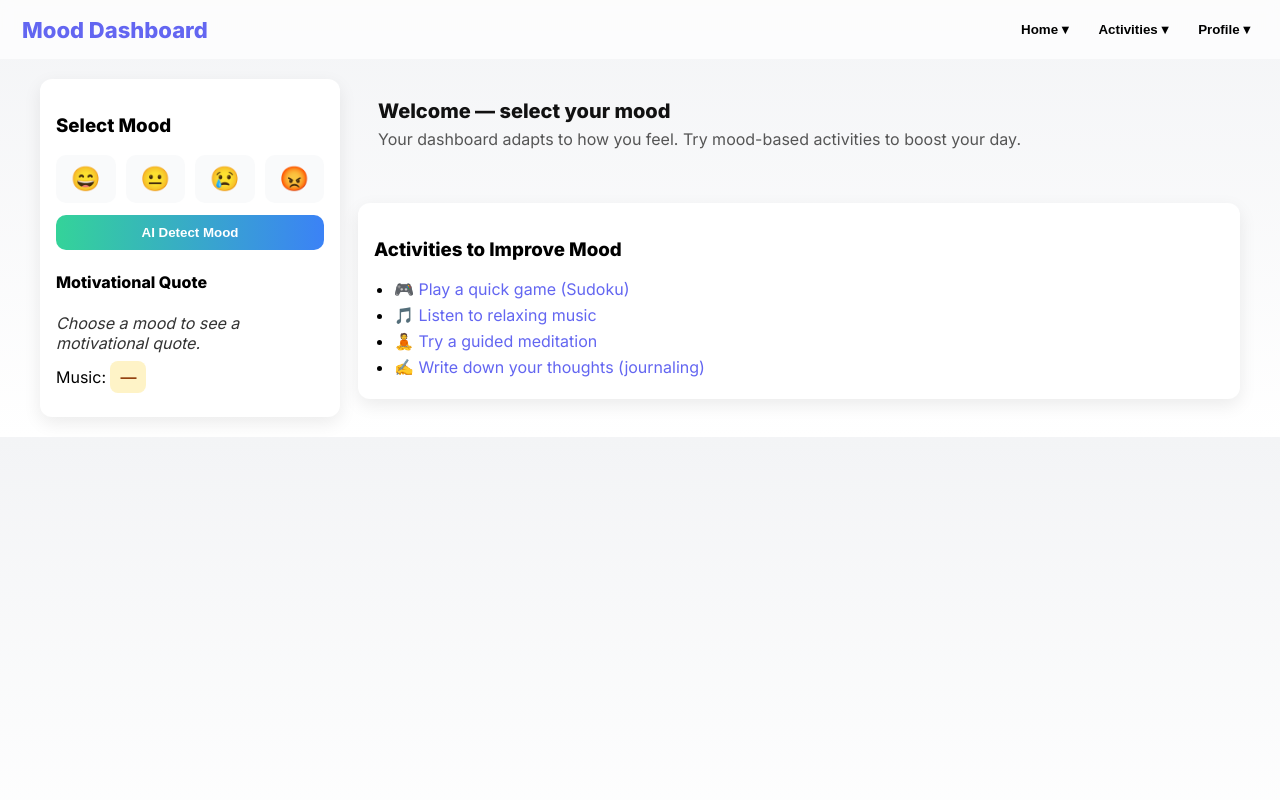
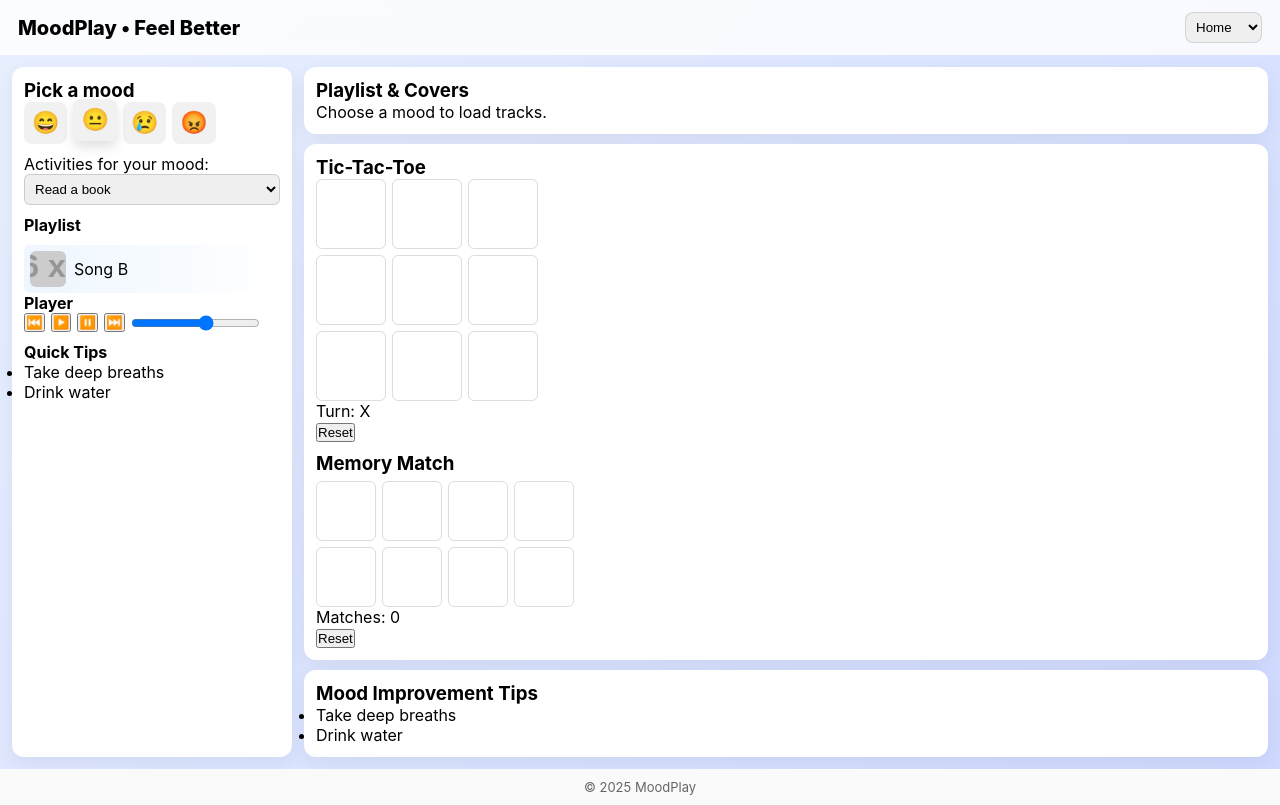
Before and after one commit to PreethiKonada/Challenge, a plain HTML site: page index.html in a window 1280 px wide. Drawn offline with Linux system fonts and the light colour scheme; placeholder pictures from the web are drawn by us.

Commit message:
Update index.html

```diff
--- a/index.html
+++ b/index.html
@@ -3,151 +3,140 @@
 <head>
 <meta charset="utf-8" />
 <meta name="viewport" content="width=device-width,initial-scale=1" />
-  <title>Mood Dashboard</title>
-  <link href="https://fonts.googleapis.com/css2?family=Inter:wght@400;600;800&display=swap" rel="stylesheet">
+<title>MoodPlay — Mood Dashboard</title>
 <style>
-    :root{
-      --bg1:#f3f4f6;
-      --bg2:#ffffff;
-      --accent:#6366f1;
-    }
-    body{
-      margin:0;
-      font-family:Inter,system-ui;
-      background:linear-gradient(180deg,var(--bg1),var(--bg2));
-      transition:background 0.6s ease;
-    }
-    header{
-      display:flex;align-items:center;justify-content:space-between;padding:14px 22px;
-      background:rgba(255,255,255,0.7);backdrop-filter:blur(6px);position:sticky;top:0;z-index:20;
-    }
-    .logo{font-weight:800;font-size:22px;color:var(--accent)}
-    nav{display:flex;gap:14px}
-    .dropdown{position:relative}
-    .dropbtn{border:none;background:transparent;font-weight:600;cursor:pointer;padding:8px}
-    .dropdown-content{position:absolute;top:40px;left:0;background:#fff;box-shadow:0 8px 24px rgba(0,0,0,0.1);border-radius:8px;display:none;min-width:150px}
-    .dropdown-content a{display:block;padding:8px 10px;text-decoration:none;color:#111}
-    .dropdown-content a:hover{background:#f3f4f6}
-    .dropdown:hover .dropdown-content{display:block}
-
-    main{max-width:1200px;margin:20px auto;padding:0 18px;display:grid;grid-template-columns:300px 1fr;gap:18px}
-    .panel{background:#fff;border-radius:12px;box-shadow:0 6px 18px rgba(0,0,0,0.08);padding:16px}
-    .moods{display:flex;gap:10px;margin-top:10px}
-    .mood-btn{font-size:24px;padding:10px;border:none;border-radius:10px;cursor:pointer;flex:1;background:#f9fafb}
-    .mood-btn.active{background:var(--accent);color:#fff}
-    .ai-btn{margin-top:12px;padding:10px;width:100%;border:none;border-radius:10px;background:linear-gradient(90deg,#34d399,#3b82f6);color:#fff;font-weight:600;cursor:pointer}
-
-    .card{background:#fff;border-radius:12px;box-shadow:0 6px 18px rgba(0,0,0,0.08);padding:16px;margin-bottom:18px}
-    .hero{padding:20px;border-radius:12px;margin-bottom:18px;color:#111;transition:background 0.6s ease}
-    .hero h1{margin:0;font-size:20px}
-    .hero p{margin-top:6px;color:#555}
-
-    .quotes{font-style:italic;margin-top:12px;color:#333}
-    .music a{display:inline-block;margin-top:8px;padding:6px 10px;border-radius:8px;text-decoration:none;background:#fef3c7;color:#92400e;font-weight:600}
-
-    .activities ul{padding-left:20px;margin:0}
-    .activities li{margin-bottom:6px}
-    .activities a{color:var(--accent);text-decoration:none}
+  *{box-sizing:border-box;margin:0;padding:0}
+  body{font-family:Inter,system-ui,Arial;min-height:100vh;display:flex;flex-direction:column}
+  header{display:flex;align-items:center;justify-content:space-between;padding:12px 18px;background:rgba(255,255,255,0.8);backdrop-filter:blur(6px)}
+  .logo{font-weight:800;font-size:20px}
+  nav select{padding:6px;border-radius:8px;border:1px solid rgba(11,19,32,0.12)}
+  main{flex:1;display:grid;grid-template-columns:280px 1fr;gap:12px;padding:12px}
+  .panel{background:#fff;border-radius:12px;padding:12px;box-shadow:0 6px 20px rgba(0,0,0,0.06)}
+  .moods{display:flex;gap:6px;flex-wrap:wrap}
+  .mood-btn{font-size:22px;padding:8px;border-radius:8px;background:#f1f1f1;border:0;cursor:pointer}
+  .mood-btn.active{transform:translateY(-3px);box-shadow:0 6px 12px rgba(0,0,0,0.12)}
+  .dropdown-activities{margin-top:10px}
+  .dropdown-activities select{padding:6px;border-radius:6px;border:1px solid rgba(0,0,0,0.15);width:100%}
+  .music-list{margin-top:10px}
+  .track{display:flex;gap:8px;align-items:center;padding:6px;border-radius:6px;cursor:pointer}
+  .track:hover{background:#f6f6f6}
+  .track.active{background:linear-gradient(90deg,#eef6ff,#fff)}
+  .cover{width:36px;height:36px;border-radius:6px;object-fit:cover}
+  .games,.tips{margin-top:10px}
+  .ttt-grid{display:grid;grid-template-columns:repeat(3,70px);gap:6px}
+  .cell{width:70px;height:70px;background:#fff;border:1px solid #ddd;border-radius:6px;display:flex;align-items:center;justify-content:center;font-size:24px;cursor:pointer}
+  .mem-grid{display:grid;grid-template-columns:repeat(4,60px);gap:6px;margin-top:6px}
+  .card-mem{width:60px;height:60px;border-radius:6px;background:#fff;display:flex;align-items:center;justify-content:center;font-size:20px;cursor:pointer;border:1px solid #ddd}
+  footer{text-align:center;padding:10px;font-size:13px;color:#666;background:#fafafa}
+  .loader{position:fixed;left:50%;top:50%;transform:translate(-50%,-50%);width:40px;height:40px;border-radius:50%;border:4px solid rgba(0,0,0,0.06);border-top-color:#0077ff;animation:spin 1s linear infinite;display:none;z-index:60}
+  @keyframes spin{to{transform:translate(-50%,-50%) rotate(360deg)}}
 </style>
 </head>
 <body>
 <header>
-    <div class="logo">Mood Dashboard</div>
+  <div class="logo">MoodPlay • Feel Better</div>
   <nav>
-      <div class="dropdown">
-        <button class="dropbtn">Home ▾</button>
-        <div class="dropdown-content">
-          <a href="#dashboard">Dashboard</a>
-          <a href="#moods">Moods</a>
-        </div>
-      </div>
-      <div class="dropdown">
-        <button class="dropbtn">Activities ▾</button>
-        <div class="dropdown-content">
-          <a href="#games">Games</a>
-          <a href="#music">Music</a>
-        </div>
-      </div>
-      <div class="dropdown">
-        <button class="dropbtn">Profile ▾</button>
-        <div class="dropdown-content">
-          <a href="#settings">Settings</a>
-          <a href="#logout">Logout</a>
-        </div>
-      </div>
+    <select onchange="navigate(this.value)">
+      <option value="home">Home</option>
+      <option value="music">Music</option>
+      <option value="games">Games</option>
+      <option value="tips">Tips</option>
+    </select>
   </nav>
 </header>
 
 <main>
   <aside class="panel">
-      <h3>Select Mood</h3>
+    <h3>Pick a mood</h3>
     <div class="moods">
       <button class="mood-btn" data-mood="happy">😄</button>
       <button class="mood-btn" data-mood="neutral">😐</button>
       <button class="mood-btn" data-mood="sad">😢</button>
       <button class="mood-btn" data-mood="angry">😡</button>
     </div>
-      <button class="ai-btn" id="aiDetect">AI Detect Mood</button>
-
-      <div style="margin-top:14px">
-        <h4>Motivational Quote</h4>
-        <div class="quotes" id="quote">Choose a mood to see a motivational quote.</div>
-        <div class="music" id="music">Music: <a id="musicLink" href="#" target="_blank">—</a></div>
+    <div class="dropdown-activities">
+      <label for="activities">Activities for your mood:</label>
+      <select id="activities"></select>
     </div>
+    <h4 style="margin-top:10px">Playlist</h4>
+    <div class="music-list" id="musicList"></div>
+    <h4>Player</h4>
+    <div style="display:flex;gap:6px;align-items:center">
+      <button onclick="prevTrack()">⏮️</button>
+      <button onclick="playMusic()">▶️</button>
+      <button onclick="pauseMusic()">⏸️</button>
+      <button onclick="nextTrack()">⏭️</button>
+      <input id="vol" type="range" min="0" max="1" step="0.05" value="0.6" onchange="setVolume(this.value)" />
+    </div>
+    <h4 style="margin-top:10px">Quick Tips</h4>
+    <ul id="quickTips"></ul>
   </aside>
 
-    <section>
-      <div class="hero" id="hero">
-        <div>
-          <h1 id="hero-title">Welcome — select your mood</h1>
-          <p id="hero-sub">Your dashboard adapts to how you feel. Try mood-based activities to boost your day.</p>
+  <section style="display:flex;flex-direction:column;gap:10px">
+    <div class="panel" id="musicSection">
+      <h3>Playlist & Covers</h3>
+      <p id="playlistDesc">Choose a mood to load tracks.</p>
     </div>
+    <div class="panel" id="gamesSection">
+      <h3>Tic-Tac-Toe</h3>
+      <div class="ttt-grid" id="ttt"></div>
+      <p id="tttStatus"></p>
+      <button onclick="resetTicTac()">Reset</button>
+      <h3 style="margin-top:10px">Memory Match</h3>
+      <div class="mem-grid" id="memGrid"></div>
+      <p id="memStatus"></p>
+      <button onclick="resetMemory()">Reset</button>
     </div>
-
-      <div class="card activities">
-        <h3>Activities to Improve Mood</h3>
-        <ul>
-          <li>🎮 <a href="https://www.sudoku.com/" target="_blank">Play a quick game (Sudoku)</a></li>
-          <li>🎵 <a href="https://open.spotify.com" target="_blank">Listen to relaxing music</a></li>
-          <li>🧘 <a href="https://www.youtube.com/results?search_query=guided+meditation" target="_blank">Try a guided meditation</a></li>
-          <li>✍️ <a href="https://evernote.com/" target="_blank">Write down your thoughts (journaling)</a></li>
-        </ul>
+    <div class="panel" id="tipsSection">
+      <h3>Mood Improvement Tips</h3>
+      <ul id="tipsList"></ul>
     </div>
   </section>
+  <div class="loader" id="loader"></div>
 </main>
 
+<footer>&copy; 2025 MoodPlay</footer>
+<audio id="player" hidden></audio>
+
 <script>
-    const moods = {
-      happy:{bg:['#fef9c3','#fef08a'],title:'Feeling Happy!',quote:'"Happiness is contagious, spread it around."',music:'Upbeat Playlist'},
-      neutral:{bg:['#f3f4f6','#e5e7eb'],title:'Neutral Mood',quote:'"Keep moving forward, one step at a time."',music:'Chill Beats'},
-      sad:{bg:['#dbeafe','#bfdbfe'],title:'Feeling Sad',quote:'"Every storm runs out of rain."',music:'Soothing Acoustic'},
-      angry:{bg:['#fee2e2','#fecaca'],title:'Feeling Angry',quote:'"Breathe in calm, breathe out anger."',music:'Calm Instrumentals'}
+const moods={
+ happy:{bg:['#fff6e6','#ffe1a8'],activities:['Dance','Chat with a friend','Go for a walk'],tips:['Smile at yourself','Note 3 good things'],tracks:[{title:'Song A',url:'https://www.soundhelix.com/examples/mp3/SoundHelix-Song-1.mp3',cover:'https://via.placeholder.com/36/FFD27A'}]},
+ neutral:{bg:['#e8f0ff','#cfd9ff'],activities:['Read a book','Meditate 5min','Stretch'],tips:['Take deep breaths','Drink water'],tracks:[{title:'Song B',url:'https://www.soundhelix.com/examples/mp3/SoundHelix-Song-2.mp3',cover:'https://via.placeholder.com/36/9fc1ff'}]},
+ sad:{bg:['#dbe9ff','#bcd4ff'],activities:['Listen to calm music','Journal thoughts','Watch a comedy'],tips:['Grounding exercise','Warm tea'],tracks:[{title:'Song C',url:'https://www.soundhelix.com/examples/mp3/SoundHelix-Song-3.mp3',cover:'https://via.placeholder.com/36/9fc7ff'}]},
+ angry:{bg:['#ffe6ea','#ffb3be'],activities:['Exercise','Punch pillow','Take cold water'],tips:['Count backwards','Slow walk'],tracks:[{title:'Song D',url:'https://www.soundhelix.com/examples/mp3/SoundHelix-Song-4.mp3',cover:'https://via.placeholder.com/36/ff9aa3'}]}
 };
-
+let state={mood:'neutral',playlist:[],current:0};
+const player=document.getElementById('player');
 function setMood(mood){
-      document.querySelectorAll('.mood-btn').forEach(b=>b.classList.toggle('active', b.dataset.mood===mood));
-      const m = moods[mood];
-      document.body.style.background = `linear-gradient(180deg, ${m.bg[0]}, ${m.bg[1]})`;
-      const hero = document.getElementById('hero');
-      hero.style.background = `linear-gradient(120deg, ${m.bg[0]}, ${m.bg[1]})`;
-      document.getElementById('hero-title').textContent = m.title;
-      document.getElementById('quote').textContent = m.quote;
-      const ml = document.getElementById('musicLink');
-      ml.textContent = m.music; ml.href = 'https://www.youtube.com/results?search_query=' + encodeURIComponent(m.music);
+ state.mood=mood;document.querySelectorAll('.mood-btn').forEach(b=>b.classList.toggle('active',b.dataset.mood===mood));
+ const m=moods[mood];document.body.style.background=`linear-gradient(135deg,${m.bg[0]},${m.bg[1]})`;
+ // playlist
+ state.playlist=m.tracks;state.current=0;renderPlaylist();loadTrack(0);
+ // tips
+ document.getElementById('quickTips').innerHTML=m.tips.map(t=>`<li>${t}</li>`).join('');
+ document.getElementById('tipsList').innerHTML=m.tips.map(t=>`<li>${t}</li>`).join('');
+ // activities
+ const act=document.getElementById('activities');act.innerHTML=m.activities.map(a=>`<option>${a}</option>`).join('');
 }
-
-    document.querySelectorAll('.mood-btn').forEach(b=>b.addEventListener('click', ()=> setMood(b.dataset.mood)));
-
-    document.getElementById('aiDetect').addEventListener('click', ()=>{
-      const btn = document.getElementById('aiDetect');
-      btn.textContent = 'Detecting...';
-      setTimeout(()=>{
-        const moodsArr = Object.keys(moods);
-        const picked = moodsArr[Math.floor(Math.random()*moodsArr.length)];
-        setMood(picked);
-        btn.textContent = 'AI Detect Mood';
-      },1000);
-    });
+function renderPlaylist(){const ml=document.getElementById('musicList');ml.innerHTML='';state.playlist.forEach((t,i)=>{ml.innerHTML+=`<div class='track ${i===state.current?'active':''}' onclick='selectTrack(${i})'><img class='cover' src='${t.cover}'/><div>${t.title}</div></div>`});}
+function loadTrack(i){if(!state.playlist[i])return;player.src=state.playlist[i].url;updateActiveUI();}
+function playMusic(){player.play();}function pauseMusic(){player.pause();}
+function setVolume(v){player.volume=v;}function nextTrack(){state.current=(state.current+1)%state.playlist.length;loadTrack(state.current);player.play();}
+function prevTrack(){state.current=(state.current-1+state.playlist.length)%state.playlist.length;loadTrack(state.current);player.play();}
+function selectTrack(i){state.current=i;loadTrack(i);player.play();}
+function updateActiveUI(){[...document.getElementById('musicList').children].forEach((el,idx)=>el.classList.toggle('active',idx===state.current));}
+// TicTacToe
+let tttBoard=[],tttTurn='X';function initTicTac(){const t=document.getElementById('ttt');t.innerHTML='';tttBoard=Array(9).fill('');tttTurn='X';for(let i=0;i<9;i++){const c=document.createElement('div');c.className='cell';c.onclick=()=>playTTT(i);t.appendChild(c);}document.getElementById('tttStatus').textContent='Turn: X';}
+function playTTT(i){if(tttBoard[i])return;tttBoard[i]=tttTurn;renderTTT();if(checkWin(tttTurn)){document.getElementById('tttStatus').textContent=tttTurn+' wins!';return;}if(tttBoard.every(Boolean)){document.getElementById('tttStatus').textContent='Draw';return;}tttTurn=tttTurn==='X'?'O':'X';document.getElementById('tttStatus').textContent='Turn: '+tttTurn;}
+function renderTTT(){tttBoard.forEach((v,i)=>{document.getElementById('ttt').children[i].textContent=v;});}
+function checkWin(p){const wins=[[0,1,2],[3,4,5],[6,7,8],[0,3,6],[1,4,7],[2,5,8],[0,4,8],[2,4,6]];return wins.some(line=>line.every(i=>tttBoard[i]===p));}
+function resetTicTac(){initTicTac();}
+// Memory
+let memCards=[],memFirst=null,memPairs=0,memLock=false;function initMemory(){const grid=document.getElementById('memGrid');grid.innerHTML='';const symbols=['🍎','🍌','🍇','🍓'];const deck=symbols.concat(symbols).sort(()=>Math.random()-0.5);memCards=deck;memFirst=null;memPairs=0;deck.forEach((s,i)=>{const d=document.createElement('div');d.className='card-mem';d.onclick=()=>flipCard(i);grid.appendChild(d);});document.getElementById('memStatus').textContent='Matches: 0';}
+function flipCard(i){if(memLock)return;const el=document.getElementById('memGrid').children[i];if(el.textContent)return;el.textContent=memCards[i];if(memFirst===null){memFirst=i;}else{if(memCards[memFirst]===memCards[i]){memPairs++;document.getElementById('memStatus').textContent='Matches: '+memPairs;memFirst=null;if(memPairs===memCards.length/2)alert('All matched!');}else{memLock=true;setTimeout(()=>{document.getElementById('memGrid').children[memFirst].textContent='';el.textContent='';memFirst=null;memLock=false;},600);}}}
+function resetMemory(){initMemory();}
+function navigate(name){document.getElementById('musicSection').style.display=(name==='music'||name==='home')?'block':'none';document.getElementById('gamesSection').style.display=(name==='games'||name==='home')?'block':'none';document.getElementById('tipsSection').style.display=(name==='tips'||name==='home')?'block':'none';}
+document.querySelectorAll('.mood-btn').forEach(b=>{b.addEventListener('click',()=>setMood(b.dataset.mood));});setMood('neutral');initTicTac();initMemory();
 </script>
 </body>
 </html>
```
Lines whose indentation alone changed are shown as unchanged.
